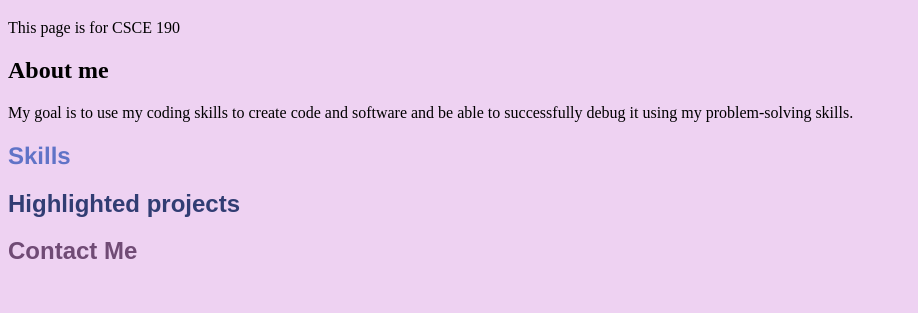
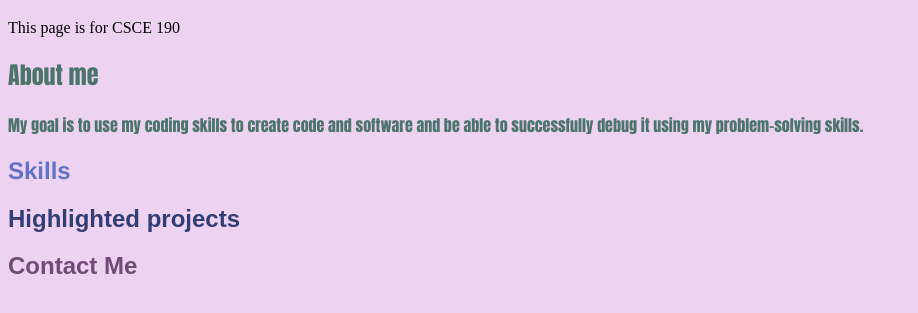
Before and after one commit to CSE-NietoT/CSE-NietoT.github.io, a plain HTML site: page index.html in a window 1280 px wide. Shown: the part 61-374 px from the top of the page, without its empty margins (0-918 px from the left). Drawn offline with Linux system fonts and the light colour scheme.

Commit message:
update class about

```diff
--- a/styles.css
+++ b/styles.css
@@ -7,8 +7,8 @@ h1{
     text-align:center;
 }
 .about{
-color:;
-font-family:;
+color:#4B756A;
+font-family:Impact;
 }
 .skills{
 color:#6073C7;
```
